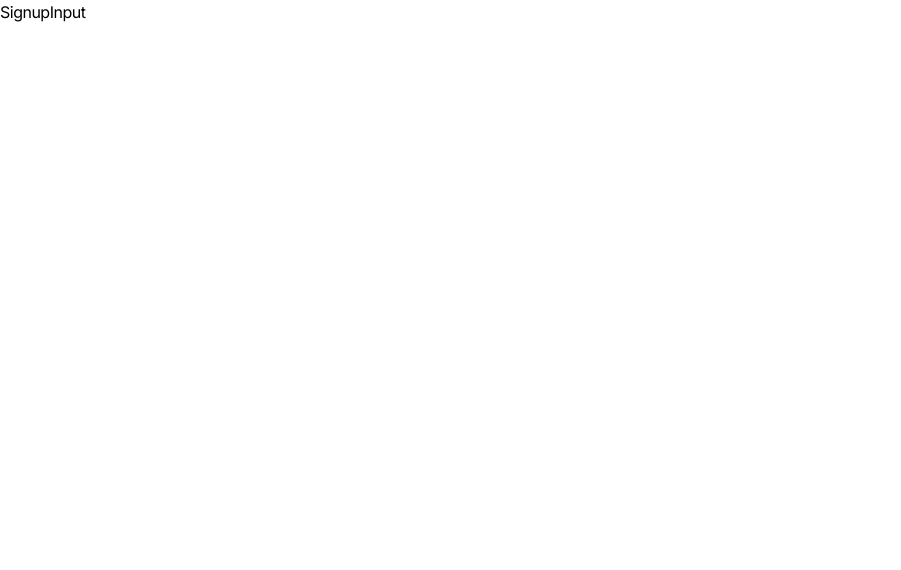
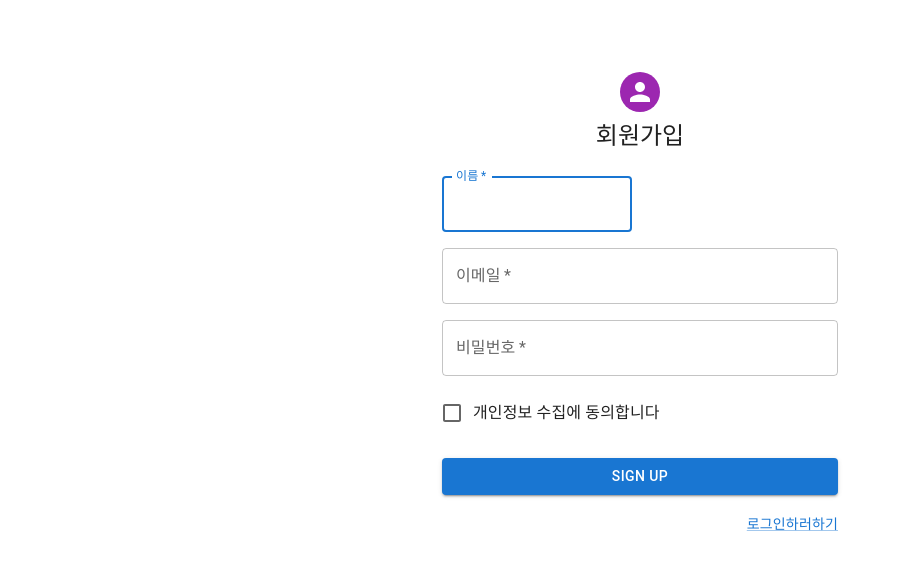
Before and after one commit to sirri1222/today_routine_planner, a Next.js app: page /signup in a window 1280 px wide. Shown: the top 570 px of the page, without its empty margins (0-901 px from the left). Built offline with nearby package versions, Linux system fonts and the light colour scheme.

Commit message:
Fix: 로그인 로직 수정

```diff
--- a/src/component/Login.tsx
+++ b/src/component/Login.tsx
@@ -1,5 +1,4 @@
 "use client";
-
 import * as React from "react";
 import Button from "@mui/material/Button";
 import CssBaseline from "@mui/material/CssBaseline";
@@ -13,7 +12,10 @@
 import Container from "@mui/material/Container";
 import { createTheme, ThemeProvider } from "@mui/material/styles";
 import { supabase } from "../lib/supabase";
+import { useRouter } from "next/navigation";
+
 const Login = () => {
+  const router = useRouter();
   const handleSubmit = async (event: React.FormEvent<HTMLFormElement>) => {
     event.preventDefault();
     const data = new FormData(event.currentTarget);
@@ -31,6 +33,7 @@
         console.error("로그인 실패:", error.message);
       } else {
         console.log("로그인 성공:", email);
+        router.push("/routinemain");
         // 로그인 성공 후 필요한 작업 수행
       }
     } catch (error) {
--- a/src/component/SignupInput.tsx
+++ b/src/component/SignupInput.tsx
@@ -1,7 +1,114 @@
-import React from "react";
+"use client";
+import * as React from "react";
+import Avatar from "@mui/material/Avatar";
+import Button from "@mui/material/Button";
+import CssBaseline from "@mui/material/CssBaseline";
+import TextField from "@mui/material/TextField";
+import FormControlLabel from "@mui/material/FormControlLabel";
+import Checkbox from "@mui/material/Checkbox";
+import Link from "@mui/material/Link";
+import Grid from "@mui/material/Grid";
+import Box from "@mui/material/Box";
+import Typography from "@mui/material/Typography";
+import Container from "@mui/material/Container";
+import { createTheme, ThemeProvider } from "@mui/material/styles";
+
+const defaultTheme = createTheme();
 
 const SignupInput = () => {
-  return <div>SignupInput</div>;
+  const handleSubmit = (event: React.FormEvent<HTMLFormElement>) => {
+    event.preventDefault();
+    const data = new FormData(event.currentTarget);
+    console.log({
+      email: data.get("email"),
+      password: data.get("password"),
+    });
+  };
+
+  return (
+    <ThemeProvider theme={defaultTheme}>
+      <Container component="main" maxWidth="xs">
+        <CssBaseline />
+        <Box
+          sx={{
+            marginTop: 8,
+            display: "flex",
+            flexDirection: "column",
+            alignItems: "center",
+          }}
+        >
+          <Avatar sx={{ m: 1, bgcolor: "secondary.main" }}></Avatar>
+          <Typography component="h1" variant="h5">
+            회원가입
+          </Typography>
+          <Box
+            component="form"
+            noValidate
+            onSubmit={handleSubmit}
+            sx={{ mt: 3 }}
+          >
+            <Grid container spacing={2}>
+              <Grid item xs={12} sm={6}>
+                <TextField
+                  autoComplete="name"
+                  name="Name"
+                  required
+                  fullWidth
+                  id="name"
+                  label="이름"
+                  autoFocus
+                />
+              </Grid>
+              <Grid item xs={12}>
+                <TextField
+                  required
+                  fullWidth
+                  id="email"
+                  label="이메일"
+                  name="email"
+                  autoComplete="email"
+                />
+              </Grid>
+              <Grid item xs={12}>
+                <TextField
+                  required
+                  fullWidth
+                  name="password"
+                  label="비밀번호"
+                  type="password"
+                  id="password"
+                  autoComplete="new-password"
+                />
+              </Grid>
+              <Grid item xs={12}>
+                <FormControlLabel
+                  control={
+                    <Checkbox value="allowExtraEmails" color="primary" />
+                  }
+                  label="개인정보 수집에 동의합니다"
+                />
+              </Grid>
+            </Grid>
+            <Button
+              type="submit"
+              fullWidth
+              variant="contained"
+              sx={{ mt: 3, mb: 2 }}
+            >
+              Sign Up
+            </Button>
+            <Grid container justifyContent="flex-end">
+              <Grid item>
+                <Link href="/" variant="body2">
+                  로그인하러하기
+                </Link>
+              </Grid>
+            </Grid>
+          </Box>
+        </Box>
+      </Container>
+    </ThemeProvider>
+  );
 };
 
 export default SignupInput;
```
